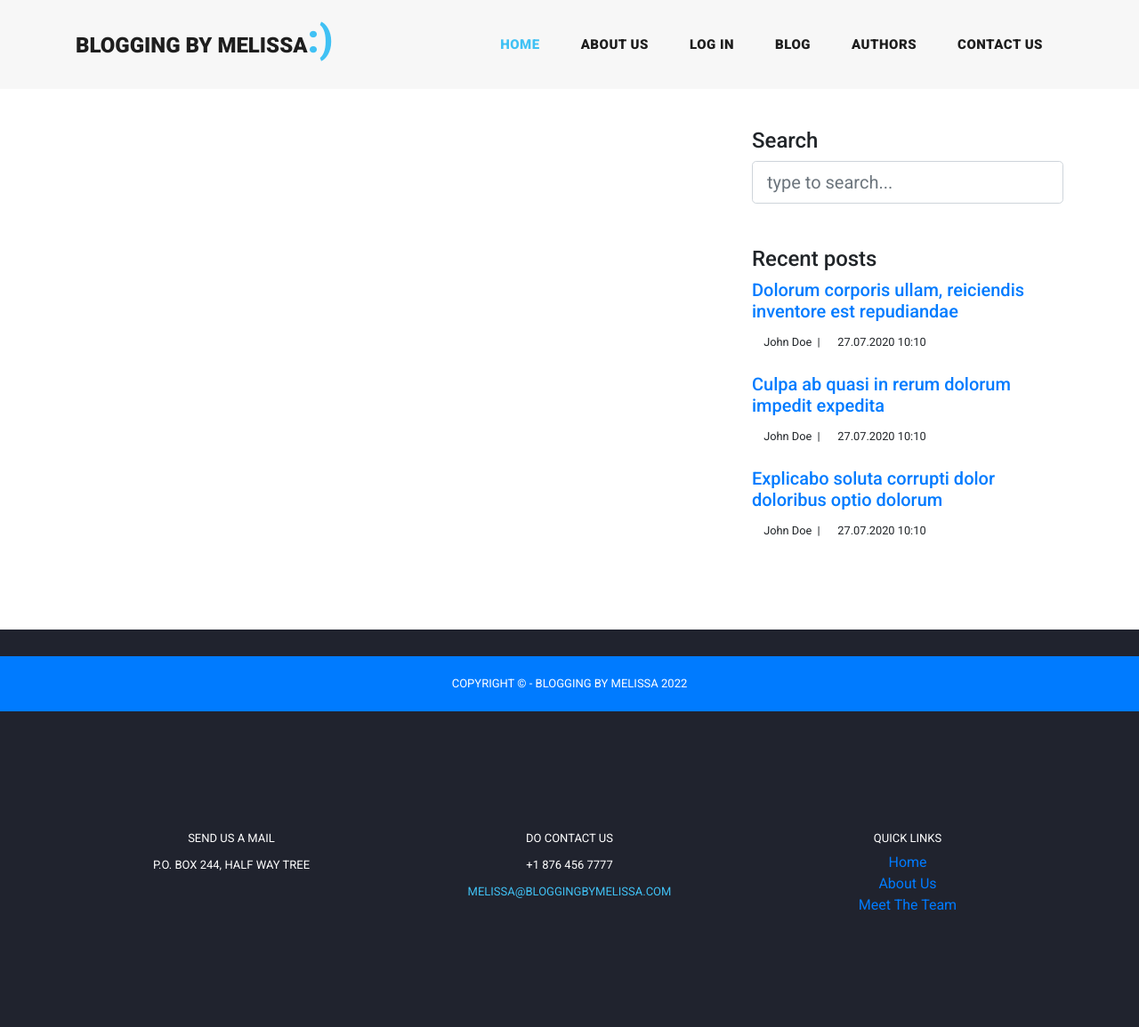
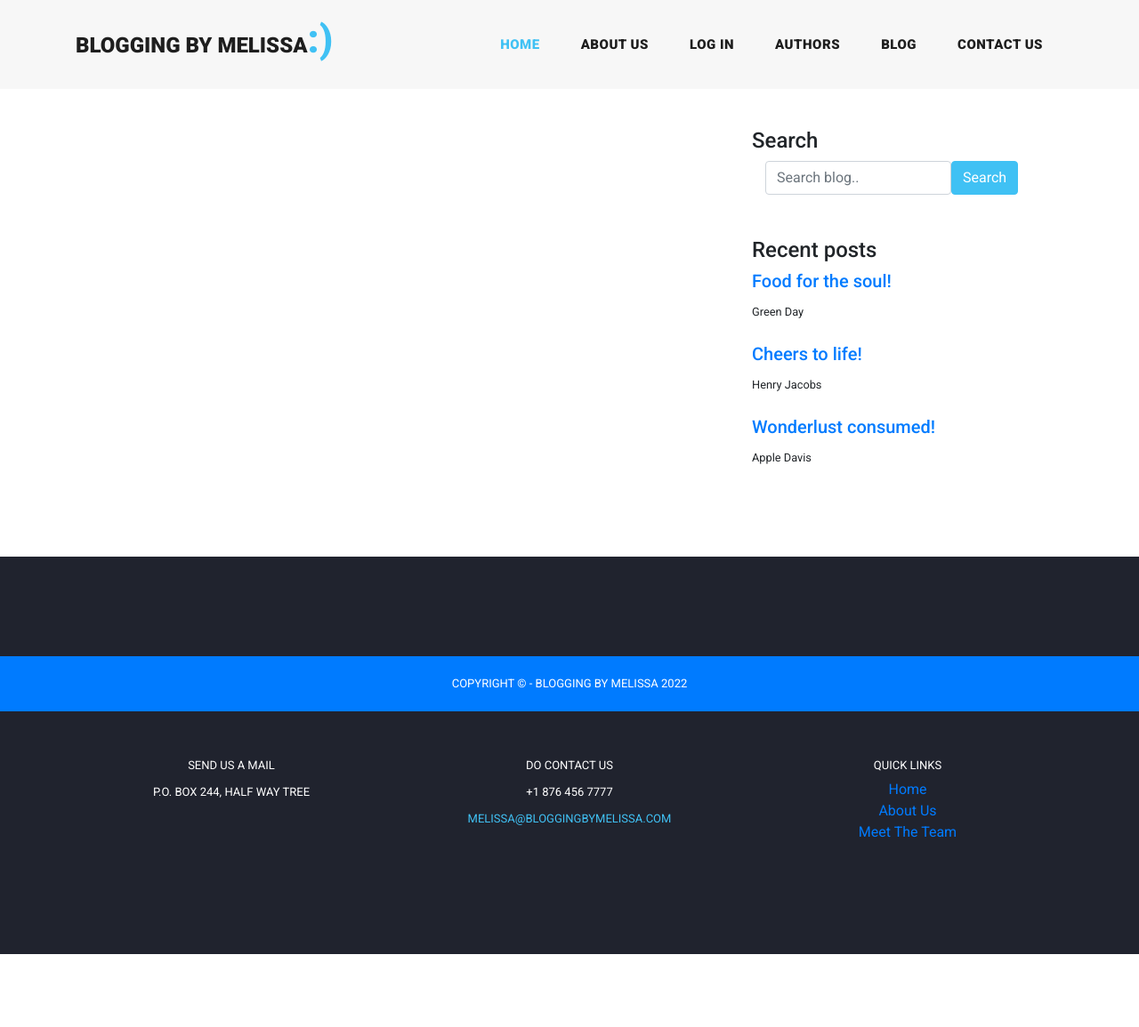
Before and after one commit to MelissaBarnett90/blogging_by_melissa, a PHP site: page /blog.php in a window 1280 px wide. Shown: the whole page at 89% size. After the commit the page ends 1073 px from the top, so only its background shows below. Run offline with PHP 8.4, Linux system fonts and the light colour scheme; data that the repository does not hold is empty; some libraries are stand-ins or nearby versions; some web fonts are replaced.

Commit message:
Admin controls

```diff
--- a/blog.php
+++ b/blog.php
@@ -51,34 +51,35 @@
               <?php } ?>
               <h4 class="h4">Search</h4>
 
-              <form id="search_form" name="gs" method="GET" action="#">
-                <input type="text" name="q" class="form-control form-control-lg" placeholder="type to search..." autocomplete="on">
-              </form>
-
-              <br>
+              <div class="container">
+  <form class="form-inline" method="post" action="search.php">
+    <input type="text" name="roll_no" class="form-control" placeholder="Search blog..">
+    <button type="submit" name="save" class="btn btn-primary">Search</button>
+  </form>
+</div>      <br>
               <br>
 
               <h4 class="h4">Recent posts</h4>
 
               <ul>
                   <li>
-                      <h5 style="margin-bottom:10px;"><a href="blog-details.html">Dolorum corporis ullam, reiciendis inventore est repudiandae</a></h5>
-                      <small><i class="fa fa-user"></i> John Doe &nbsp;|&nbsp; <i class="fa fa-calendar"></i> 27.07.2020 10:10</small>
+                      <h5 style="margin-bottom:10px;"><a href="food.php">Food for the soul!</a></h5>
+                      <small></i> Green Day &nbsp;</small>
                   </li>
 
                   <li><br></li>
 
                   <li>
-                      <h5 style="margin-bottom:10px;"><a href="blog-details.html">Culpa ab quasi in rerum dolorum impedit expedita</a></h5>
-                      <small><i class="fa fa-user"></i> John Doe &nbsp;|&nbsp; <i class="fa fa-calendar"></i> 27.07.2020 10:10</small>
+                      <h5 style="margin-bottom:10px;"><a href="news.php">Cheers to life!</a></h5>
+                      <small></i> Henry Jacobs &nbsp;</small>
                   </li>
 
                   <li><br></li>
 
                   <li>
-                    <h5 style="margin-bottom:10px;"><a href="blog-details.html">Explicabo soluta corrupti dolor doloribus optio dolorum</a></h5>
+                    <h5 style="margin-bottom:10px;"><a href="events.php">Wonderlust consumed!</a></h5>
 
-                    <small><i class="fa fa-user"></i> John Doe &nbsp;|&nbsp; <i class="fa fa-calendar"></i> 27.07.2020 10:10</small>
+                    <small></i> Apple Davis &nbsp;</small>
                   </li>
               </ul>
           </div>
--- a/events.php
+++ b/events.php
@@ -27,3 +27,6 @@
         </div>
 
 </section>
+
+
+<?php require_once 'includes/footer.php'; ?>
--- a/food.php
+++ b/food.php
@@ -42,3 +42,6 @@
         </div>
 
 </section>
+
+
+<?php require_once 'includes/footer.php'; ?>
--- a/includes/header.php
+++ b/includes/header.php
@@ -97,17 +97,35 @@ include_once 'includes/session.php'
 
                                 <?php } ?>
 
+
+                                <?php
+                             if (isset($_SESSION['username']) && $_SESSION['username'] === "admin"){
+                            ?>
+
                                 <li class="nav-item">
-                                    <a class="nav-link" href="blog.php">Blog</a>
+                                    <a class="nav-link" href="viewrecords.php">View Records</a>
                                 </li>
+
+
+                                <?php } else { ?>               <?php } ?>
+
+
 
                                 <li class="nav-item">
                                     <a class="nav-link" href="team.php">Authors</a>
                                 </li>
 
                                 <li class="nav-item">
+                                    <a class="nav-link" href="blog.php">Blog</a>
+                                </li>
+
+
+                                <li class="nav-item">
                                     <a class="nav-link" href="contact.php">Contact Us</a>
                                 </li>
+
+
+
                             </ul>
                     </div>
                 </div>
--- a/team.php
+++ b/team.php
@@ -19,7 +19,7 @@
             <div class="col-md-3 col-sm-4">
               <div class="blog-post">
                 <div class="blog-thumb">
-                  <img src="uploads/team1.jpeg" alt="">
+                  <img src="uploads/team3.jpeg" alt="">
                 </div>
                 <div class="down-content">
                   <span>Authors</span>
@@ -49,7 +49,7 @@
             <div class="col-md-3 col-sm-4">
               <div class="blog-post">
                 <div class="blog-thumb">
-                  <img src="uploads/team3.jpeg" alt="">
+                  <img src="uploads/team1.jpeg" alt="">
                 </div>
                 <div class="down-content">
                   <span>Author</span>
```
Also changed, not shown: news.php (+2 -5 lines), search.php (added, +52 -0 lines).
